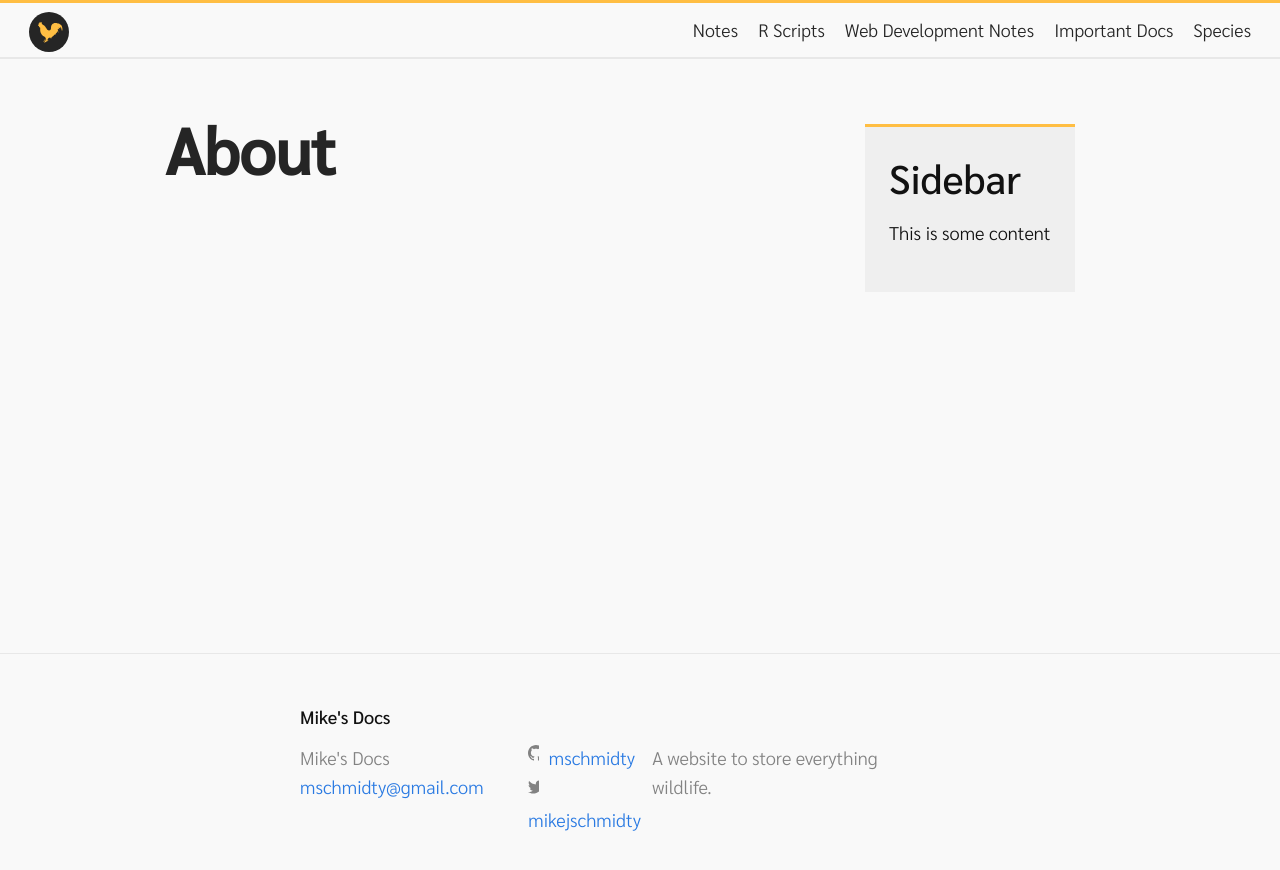
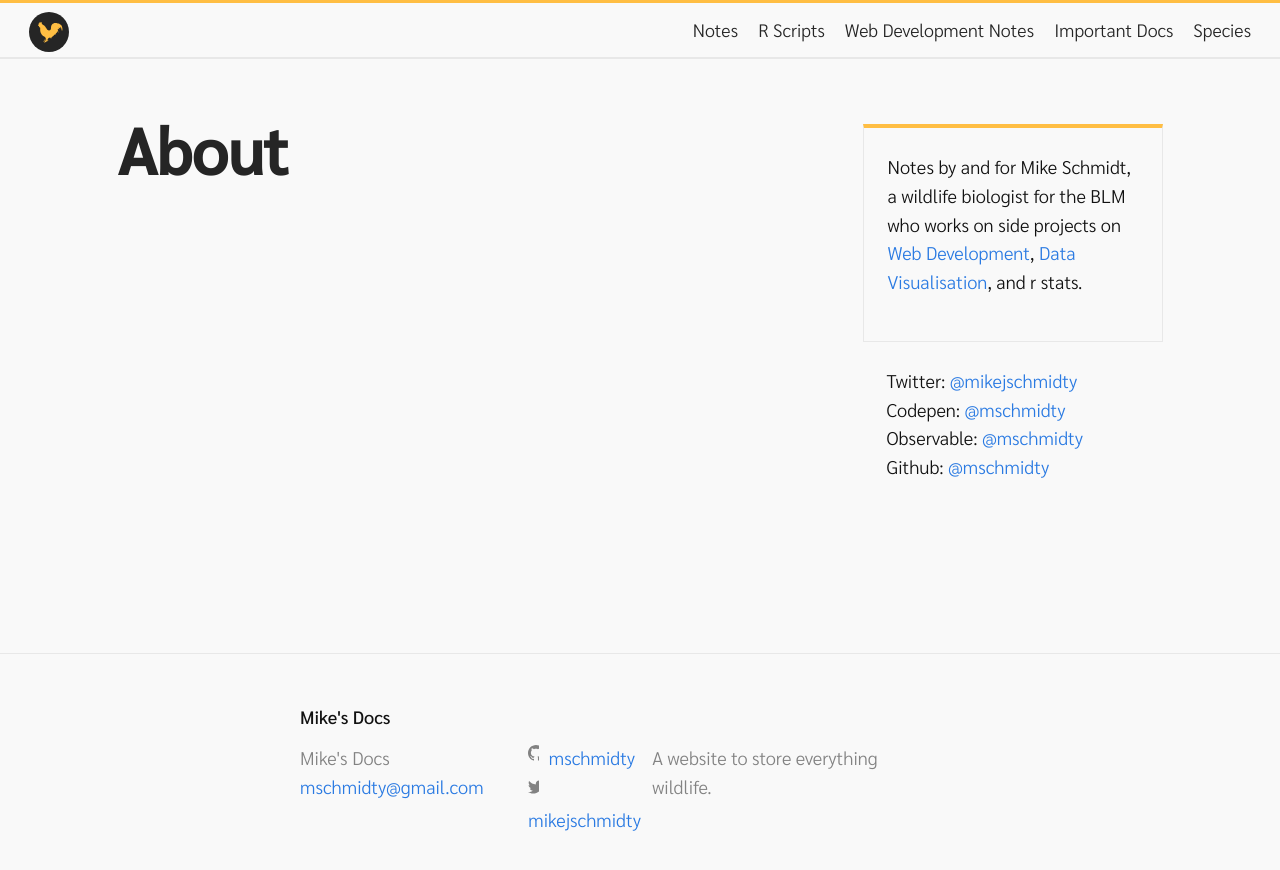
Before and after one commit to mschmidty/bio_notes, a Jekyll site: the page built from about/index.md, in a window 1280 px wide. Shown: the top 870 px of the page. Built offline with Jekyll 4.4.1, drawn with Linux system fonts in a browser that asks for light colours.

Commit message:
updated sidebar

```diff
--- a/_layouts/page.html
+++ b/_layouts/page.html
@@ -14,8 +14,15 @@ layout: default
   </div>
   <aside class="main-sidebar">
     <div class="sidebar-content">
-      <h1>Sidebar</h1>
-      <p>This is some content</p>
+      <p>Notes by and for Mike Schmidt, a wildlife biologist for the BLM who works on side projects on <a href="http://schmidtyworks.com">Web Development</a>, <a href="https://beta.observablehq.com/@mschmidty">Data Visualisation</a>, and r stats.</p>
+    </div>
+    <div class="link-icons">
+      <ul>
+        <li>Twitter: <a href="https://twitter.com/mikejschmidty">@mikejschmidty</a></li>
+        <li>Codepen: <a href="https://codepen.io/mschmidty/">@mschmidty</a></li>
+        <li>Observable: <a href="https://beta.observablehq.com/@mschmidty">@mschmidty</a></li>
+        <li>Github: <a href="https://github.com/mschmidty">@mschmidty</a></li>
+      </ul>
     </div>
 
   </aside>
--- a/_sass/overwrite/all-content.scss
+++ b/_sass/overwrite/all-content.scss
@@ -2,6 +2,7 @@
 ----Variables and Mixins
 -----------------------------------------------------*/
 $writing-width:700px;
+$content-max-width:1100px;
 
 .chart {
   max-width:100%;
@@ -17,11 +18,11 @@ $writing-width:700px;
   border-bottom:2px solid $dark-light-grey;
 }
 .site-title{
-  font-weight:700;
+  font-weight:$header-font-weight-bold;
 }
 .site-nav .page-link{
   color:$black;
-  font-weight:300;
+  font-weight:$body-font-weight;
 }
 .site-header-logo img{
   width:40px;
@@ -62,17 +63,34 @@ nav.site-nav{
 /*-----------------------------------------------------
 ----Page
 -----------------------------------------------------*/
+
+.page-content {
+  max-width:$content-max-width;
+  width:95%;
+  margin:0 auto;
+}
 .flex-layout{
   display:flex;
   flex-wrap: wrap;
+  justify-content:space-between;
 }
 .main-sidebar{
   padding-top:65px;
+  flex-basis:300px;
 }
 .sidebar-content {
-  border-top:3px solid $yellow;
-  background:$light-grey;
+  border:1px solid $dark-light-grey;
+  border-top:4px solid $yellow;
   padding:1.5rem;
+
+}
+.link-icons{
+  padding: 1.5rem;
+  ul{
+    list-style-type:none;
+    margin-left:0;
+    padding-left:0;
+  }
 }
 ul.article-list {
   list-style-type: none;
@@ -123,12 +141,7 @@ sub{
   color:$grey;
   font-weight:300;
 }
-/*Home Page*/
-.page-content {
-  max-width:1000px;
-  width:95%;
-  margin:0 auto;
-}
+
 
 
 /*-----------------------------------------------------
```
